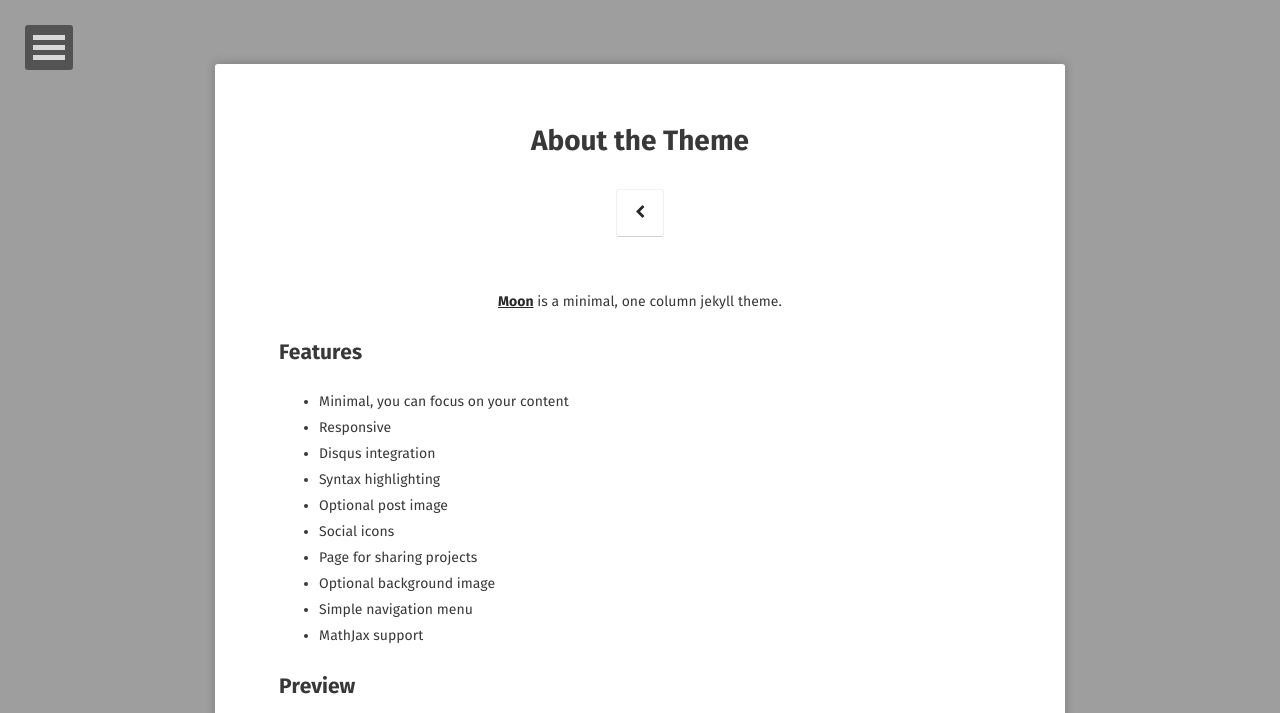
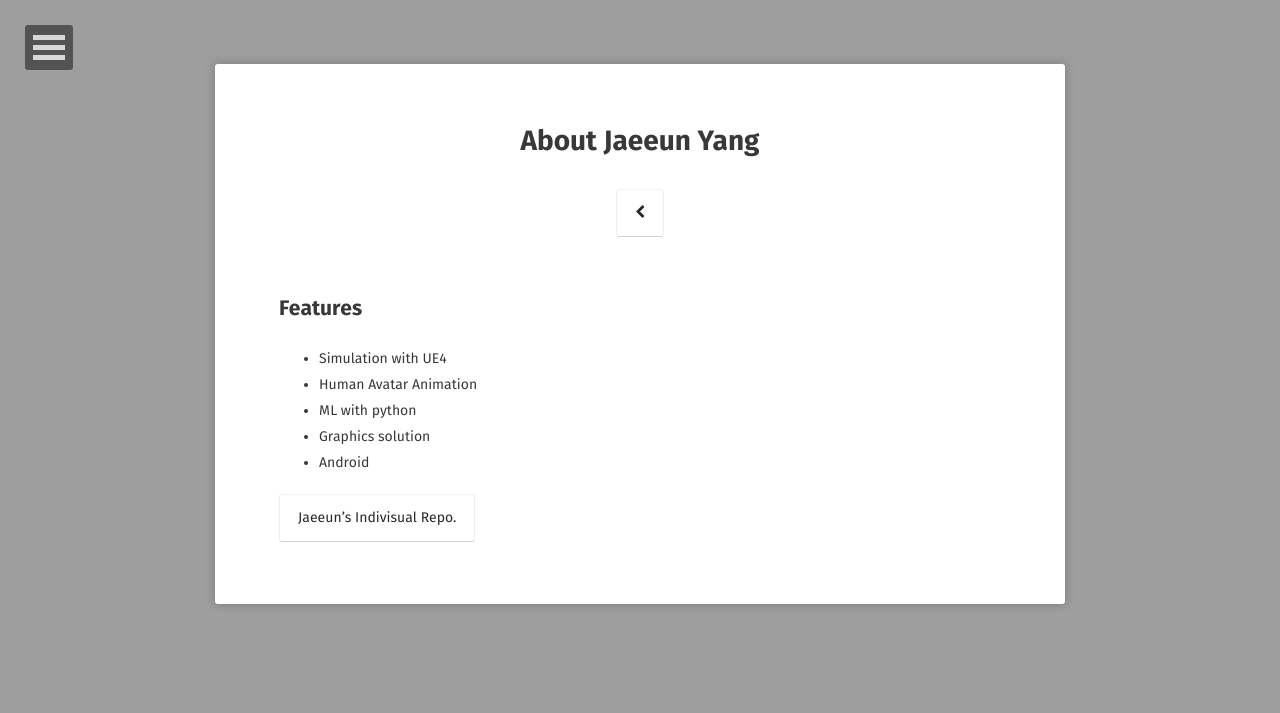
Before and after one commit to jaeeun/jaeeun.github.io, a Jekyll site: the page built from about/index.md, in a window 1280 px wide. Shown: the top 713 px of the page. Built offline with Jekyll 4.4.1, drawn with Linux system fonts in a browser that asks for light colours; some web fonts are replaced; some of the changed text lies outside the part shown; grey boxes are pictures that could not be loaded.

Commit message:
Update index.md

```diff
--- a/about/index.md
+++ b/about/index.md
@@ -1,37 +1,17 @@
 ---
 layout: page
-title: About the Theme
-tags: [about, Jekyll, theme, moon]
-date: 2016-03-21
+title: About Jaeeun Yang
+date: 2022-04-29
 comments: false
 ---
 
-<center><a href="http://taylantatli.github.io/Moon"><b>Moon</b></a> is a minimal, one column jekyll theme.</center>
 
 ## Features
-* Minimal, you can focus on your content
-* Responsive
-* Disqus integration
-* Syntax highlighting
-* Optional post image
-* Social icons
-* Page for sharing projects
-* Optional background image
-* Simple navigation menu
-* MathJax support
+* Simulation with UE4
+* Human Avatar Animation
+* ML with python
+* Graphics solution
+* Android
 
-## Preview
 
-{% capture images %}
-    https://cloud.githubusercontent.com/assets/754514/14509720/61c61058-01d6-11e6-93ab-0918515ecd56.png
-    https://cloud.githubusercontent.com/assets/754514/14509716/61ac6c8e-01d6-11e6-879f-8308883de790.png
-{% endcapture %}
-{% include gallery images=images caption="Screenshots of Moon Theme" cols=2 %}
-
-See a [live version of Moon](http://taylantatli.github.io/Moon) hosted on GitHub.
-
-## Getting Started
-
-To learn how to install and use this theme check out the [Setup Guide](http://taylantatli.me/Moon/moon-theme/) for more information.
-
-[Install Moon](https://github.com/TaylanTatli/Moon){: .btn}
+[Jaeeun's Indivisual Repo.](https://github.com/jaeeun){: .btn}
```
